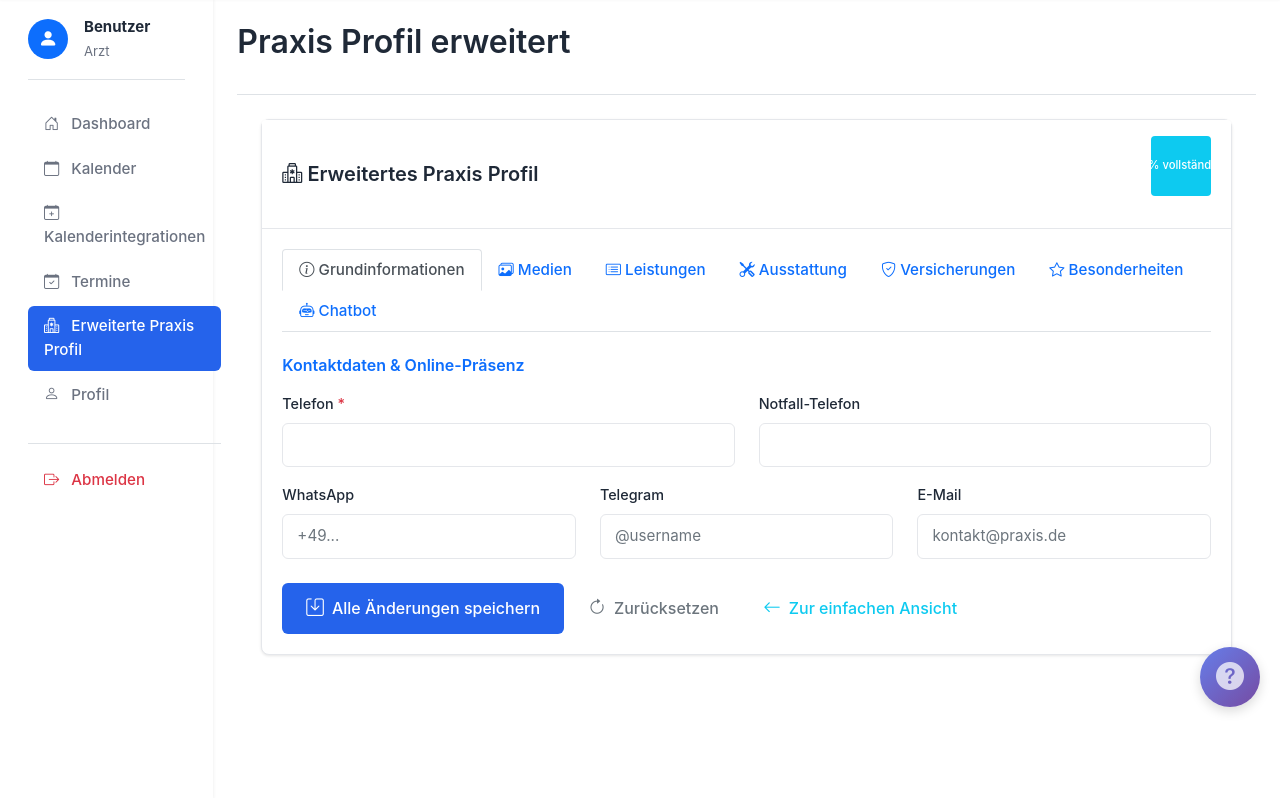
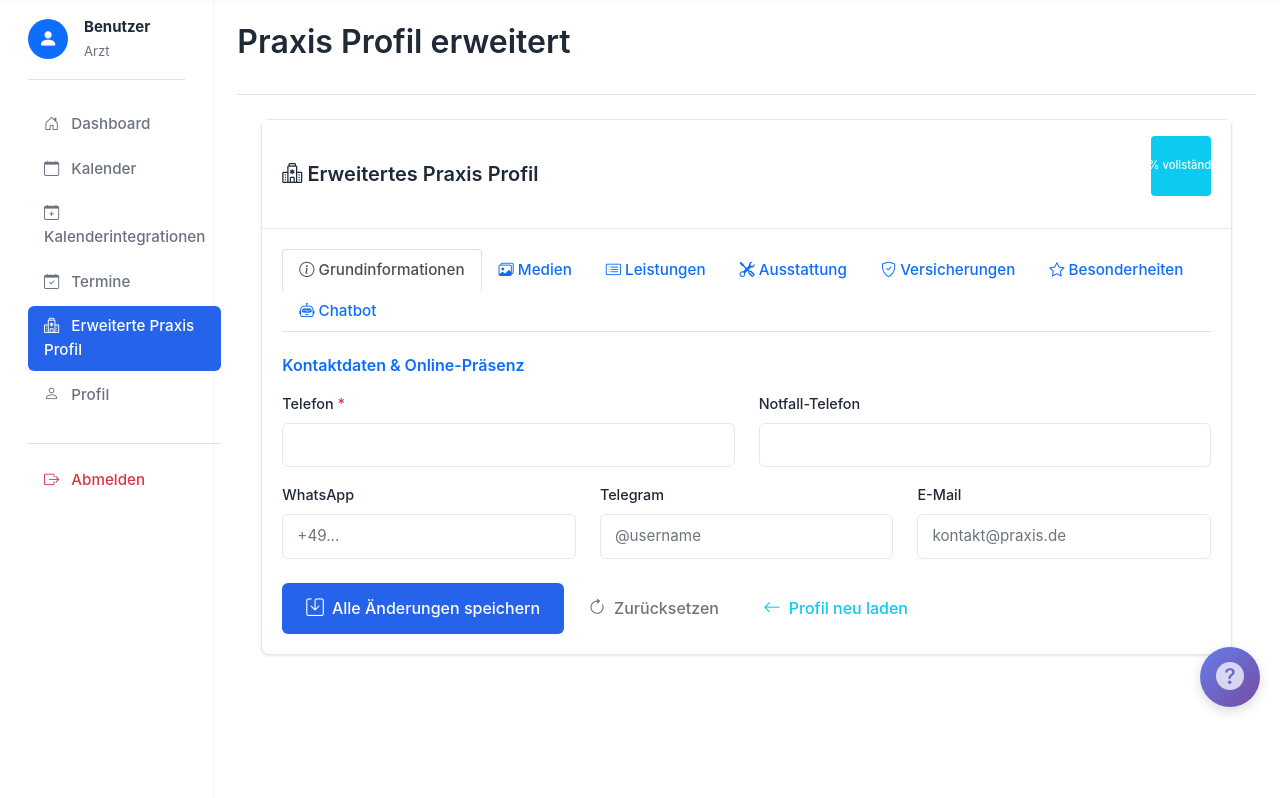
Before and after one commit to pilipandr770/Arzttermin-online, a Flask app: page /practice/profile in a window 1280 px wide. Shown: the part 73-871 px from the top of the page. Run offline with Flask 3, Linux system fonts and the light colour scheme; parts of the project's set-up code (start-up, migrations or seed data) failed here and were passed over; some libraries are stand-ins or nearby versions.

Commit message:
Fix 404 error: correct practice profile URL
Changed incorrect URL from /doctor/practice-profile to /practice/profile
Updated button text to match current page (no "simple view" exists)

```diff
--- a/app/templates/doctor/practice_profile_extended.html
+++ b/app/templates/doctor/practice_profile_extended.html
@@ -309,8 +309,8 @@
                                 <button type="button" class="btn btn-outline-secondary" onclick="loadExtendedProfile()">
                                     <i class="bi bi-arrow-clockwise"></i> Zurücksetzen
                                 </button>
-                                <a href="/doctor/practice-profile" class="btn btn-outline-info">
-                                    <i class="bi bi-arrow-left"></i> Zur einfachen Ansicht
+                                <a href="/practice/profile" class="btn btn-outline-info">
+                                    <i class="bi bi-arrow-left"></i> Profil neu laden
                                 </a>
                             </div>
                         </div>
```
